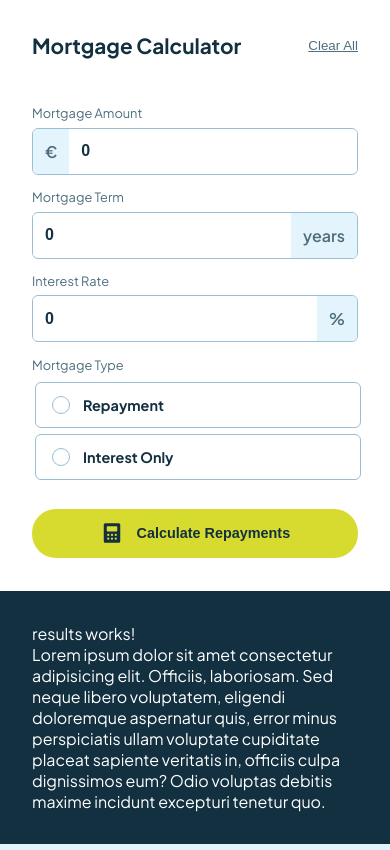
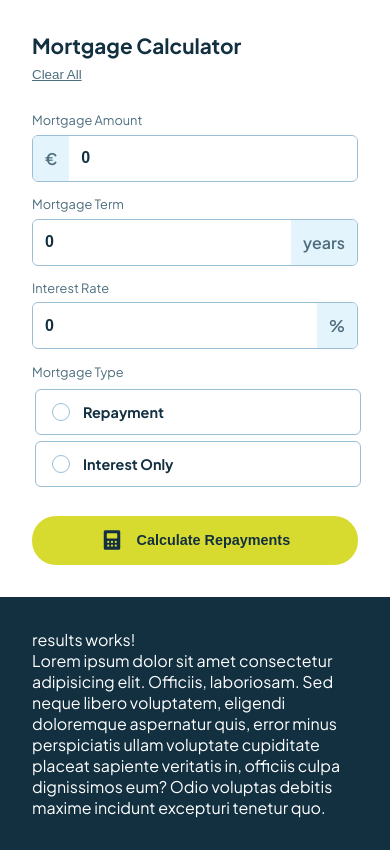
Before and after one commit to lenahm/Mortgage-Repayment-Calculator, an Angular app: page / in a window 390 px wide. Shown: the top 850 px of the page. Built offline with nearby package versions, Linux system fonts and the light colour scheme.

Commit message:
Make Header-Component responsive

```diff
--- a/src/app/header/header.component.css
+++ b/src/app/header/header.component.css
@@ -21,3 +21,12 @@ button {
 button:hover {
   color: var(--slate-900);
 }
+
+@media (max-width: 500px) {
+  header {
+    flex-direction: column;
+    align-items: start;
+    gap: 0.5rem;
+    margin-bottom: 1rem;
+  }
+}
```
